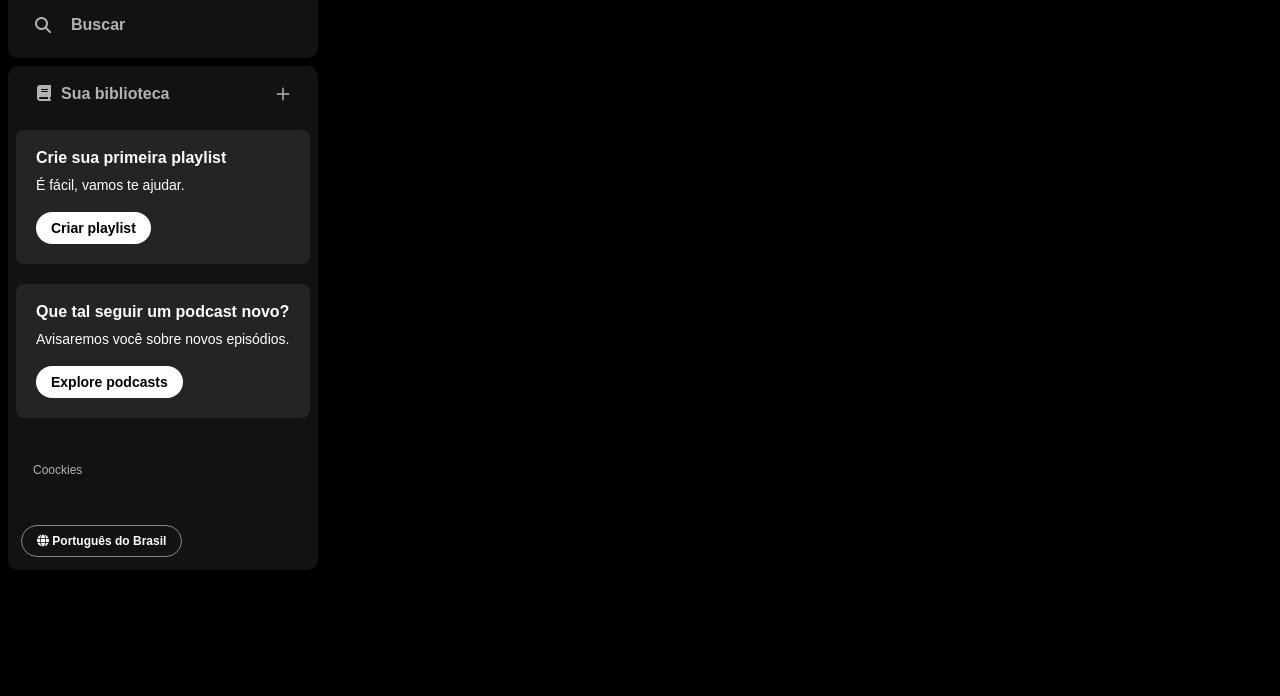
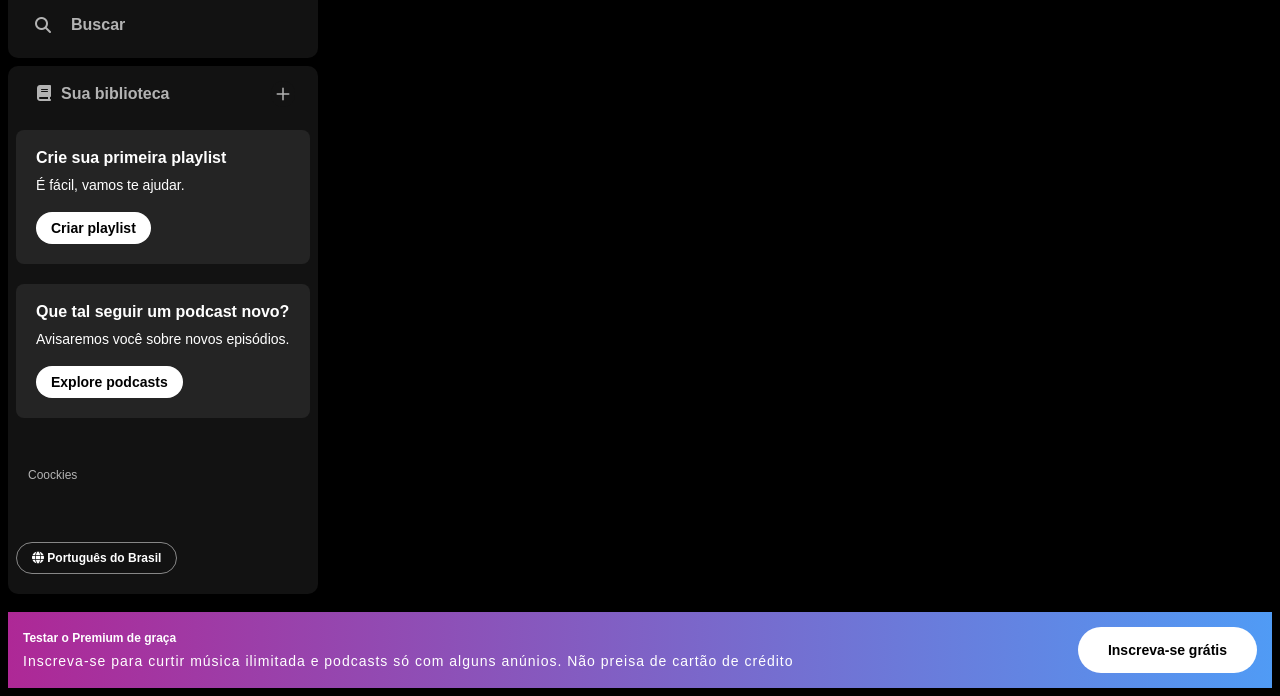
Before and after one commit to JuliaSalvi/Spotify-Clone, a plain HTML site: page index.html in a window 1280 px wide. Shown: the part 104-800 px from the top of the page. Drawn offline with Linux system fonts and the light colour scheme.

Commit message:
Adicionando footer

```diff
--- a/index.html
+++ b/index.html
@@ -40,6 +40,7 @@
         </div>
 
         <div class="sidebar__library">
+            <div class="library__begin">
                 <div class="library__content">
                     <button class="library__button">
                         <span class="fa-solid fa-book"></span>
@@ -66,7 +67,9 @@
                         </button>
                     </div>
                 </section>
+            </div>
 
+            <section class="library__end">
                 <div class="coockies">
                     <a href="#">Coockies</a>
                 </div>
@@ -77,7 +80,20 @@
                         <span>Português do Brasil</span>
                     </button>
                 </div>
+            </section>
+
         </div>
     </div>
+
+    <footer>
+        <div class="footer__text">
+            <span class="title">Testar o Premium de graça</span>
+            <span class="subtitle">Inscreva-se para curtir música ilimitada e podcasts só com alguns anúnios. Não preisa de cartão de crédito</span>
+        </div>
+
+        <div>
+            <button class="footer__button">Inscreva-se grátis</button>
+        </div>
+    </footer>
 </body>
 </html>
--- a/src/styles/header-footer-sidebar.css
+++ b/src/styles/header-footer-sidebar.css
@@ -62,12 +62,15 @@ body {
 
 /*sidebar library*/
 .sidebar__library {
-    background-color: var(--bg-color-two);
     display: flex;
     flex-direction: column;
     justify-content: space-between;
-    border-radius: 10px;
     margin-top: 8px;
+}
+
+.library__begin {
+    background-color: var(--bg-color-two);
+    border-radius: 10px 10px 0px 0px;
     padding: 5px;
 }
 
@@ -150,6 +153,13 @@ body {
     font-weight: 600;
 }
 
+.library__end {
+    position: sticky;
+    bottom: 90px;
+    background-color: var(--bg-color-two);
+    border-radius: 0px 0px 10px 10px;
+}
+
 /*sidebar coockies*/
 
 .sidebar__library .coockies {
@@ -172,6 +182,49 @@ body {
     font-size: 12px;
     font-weight: bold;
     padding: 8px 15px;
-    margin: 8px;
+    margin: 20px 8px;
     align-self:flex-end;
 }
+
+/* footer */
+
+footer {
+    display: flex;
+    position: fixed;
+    bottom: 0;
+    left: 0;
+    right: 0;
+    justify-content: space-between;
+    margin: 8px;
+    padding: 15px;
+    align-items: center;
+    background: linear-gradient(to right, #ae2896, #509bf5);
+}
+
+.footer__text {
+    display: flex;
+    flex-direction: column;
+    gap: 10px;
+    color: var(--font-color-two);
+
+}
+
+.footer__text .title {
+    font-size: 12px;
+    font-weight: 900;
+}
+
+.footer__text .subtitle {
+    font-size: 14px;
+    letter-spacing: 1px;
+    font-weight: 400;
+}
+
+.footer__button {
+    background-color: var(--bg-color-button);
+    color: var(--font-color-button);
+    padding: 15px 30px;
+    border-radius: 40px;
+    font-size: 14px;
+    font-weight: 600;
+}
```
Lines whose indentation alone changed are shown as unchanged.
